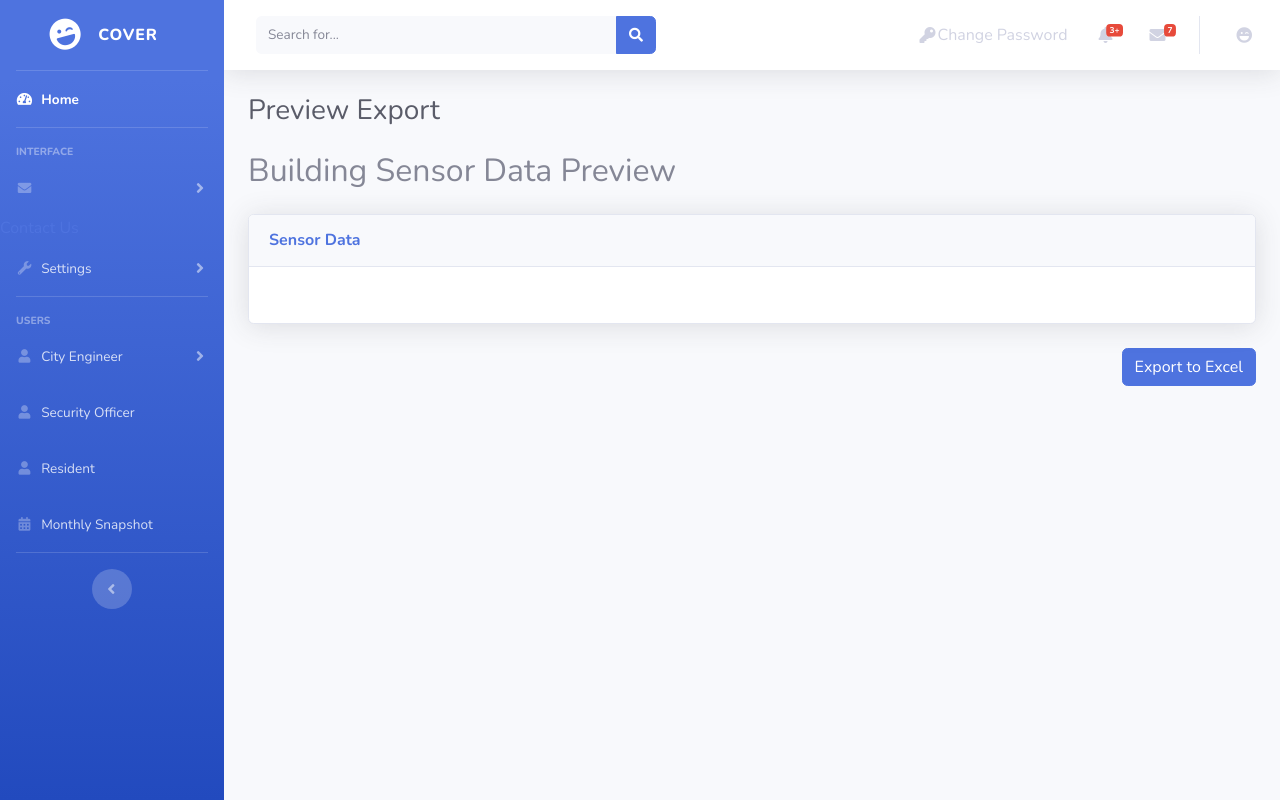
After one commit to BS-PMC-2024/BS-PMC-2024-Team2, a Flask app: page /engineer/preview_export in a window 1280 px wide. The commit adds this page. Run offline with Flask 3, Linux system fonts and the light colour scheme; the visitor is signed in with stand-in values (Sample User, id 1); data that the repository does not hold is empty; some libraries are stand-ins or nearby versions.

Commit message:
SBPMC242-9 export to excel sensor data for engineer

```diff
--- a/Requirements.txt
+++ b/Requirements.txt
@@ -3,3 +3,4 @@ Flask-PyMongo
 pytest
 pymongo[srv]==3.11
 python-dotenv
+xlsxwriter
--- a/app/modules/users/engineer/routes.py
+++ b/app/modules/users/engineer/routes.py
@@ -1,14 +1,19 @@
-from flask import Blueprint, request, render_template, redirect, url_for, flash, session
+from flask import Blueprint, request, render_template, redirect, url_for, flash, session, send_file
 import pymongo
 import os
+import pandas as pd
+from io import BytesIO
 
 engineer_bp = Blueprint('engineer', __name__)
 
 db_username = os.environ.get('DB_USERNAME', None)
 db_password = os.environ.get('DB_PASSWORD', None)
 client = pymongo.MongoClient(f"mongodb+srv://{db_username}:{db_password}@team2interactivetables.g85jafu.mongodb.net/?retryWrites=true&w=majority&appName=Team2InteractiveTables")
-db = client.get_database("Cover")
-residents_db = db['Residents']
+db_Cover = client.get_database("Cover")
+residents_db = db_Cover['Residents']
+
+db_Sensor = client.get_database("Data")
+sensors_collection = db_Sensor['Sensor_Data']
 
 @engineer_bp.route('/ResidentsInfo')
 def ResidentsInfo():
@@ -18,3 +23,44 @@ def ResidentsInfo():
     else:
         flash('You need to log in first', 'danger')
         return redirect(url_for('users.login'))
+
+@engineer_bp.route('/preview_export', methods=['GET'])
+def preview_export():
+    if session.get('username') != 'engineer':
+        return redirect(url_for('users.dashboard'))
+
+    # Fetch sensor data from the database
+    sensor_data = list(sensors_collection.find({}))
+    df = pd.DataFrame(sensor_data)
+
+    # Render the data in a preview template
+    return render_template('preview_export.html', tables=df.to_html(classes='table table-striped', index=False))
+    # return render_template('preview_export.html', tables=[df.to_html(classes='table table-striped')], titles=df.columns.values)
+
+@engineer_bp.route('/export')
+def export():
+    if session.get('username') != 'engineer':
+        return redirect(url_for('users.dashboard'))
+
+    # Fetch sensor data from the database
+    sensor_data = list(sensors_collection.find({}))
+    df = pd.DataFrame(sensor_data)
+
+    # Create a BytesIO buffer for the Excel file
+    buffer = BytesIO()
+    with pd.ExcelWriter(buffer, engine='xlsxwriter') as writer:
+        df.to_excel(writer, index=False, sheet_name='Sensor Data')
+
+        # Add additional sheets or enhancements here
+        workbook = writer.book
+        worksheet = writer.sheets['Sensor Data']
+
+        # Example: Add a summary
+        worksheet.write('K1', 'Summary')
+        worksheet.write('K2', 'Average Temperature')
+        worksheet.write('L2', df['Temperature'].mean())
+        worksheet.write('K3', 'Average Vibration')
+        worksheet.write('L3', df['Vibration SD'].mean())
+
+    buffer.seek(0)
+    return send_file(buffer, as_attachment=True, download_name='sensor_data.xlsx', mimetype='application/vnd.openxmlformats-officedocument.spreadsheetml.sheet')
--- a/app/modules/users/resident/routes.py
+++ b/app/modules/users/resident/routes.py
@@ -1,4 +1,4 @@
-from flask import Blueprint, jsonify, request, render_template
+from flask import Blueprint, jsonify, redirect, request, render_template
 from pymongo import MongoClient
 from datetime import datetime, timedelta
 import os
@@ -31,7 +31,7 @@ def monthly_snapshot():
         }
     }))
 
-    print(f"Fetched sensor data: {sensor_data}")
+    #print(f"Fetched sensor data: {sensor_data}")
 
     # Process the data to create a snapshot (e.g., average values, alerts)
     snapshot = process_sensor_data(sensor_data)
@@ -52,7 +52,7 @@ def process_sensor_data(sensor_data):
     print(f"Processing {len(sensor_data)} records")
 
     for record in sensor_data:
-        print(f"Processing record: {record}")
+        #print(f"Processing record: {record}")
         total_temp += record['Temperature']
         total_vibration += record['Vibration SD']
         count += 1
--- a/app/modules/users/routes.py
+++ b/app/modules/users/routes.py
@@ -26,6 +26,7 @@ def login():
         user = user_model.find_user(username, password)
         if user:
             session['username'] = username
+            session['user_role'] = 'engineer' if username == 'engineer' else 'other'  # Assuming the username 'engineer' is the engineer role
             flash('Login successful!', 'success')
             return redirect(url_for('users.dashboard'))
         else:
--- /dev/null
+++ b/app/templates/preview_export.html
@@ -0,0 +1,92 @@
+<!DOCTYPE html>
+<html lang="en">
+
+<head>
+    <meta charset="utf-8">
+    <meta http-equiv="X-UA-Compatible" content="IE=edge">
+    <meta name="viewport" content="width=device-width, initial-scale=1, shrink-to-fit=no">
+    <meta name="description" content="">
+    <meta name="author" content="">
+
+    <title>Preview Export</title>
+
+    <!-- Custom fonts for this template-->
+    <link href="{{ url_for('static', filename='vendor/fontawesome-free/css/all.min.css') }}" rel="stylesheet" type="text/css">
+    <link href="https://fonts.googleapis.com/css?family=Nunito:200,200i,300,300i,400,400i,600,600i,700,700i,800,800i,900,900i" rel="stylesheet">
+
+    <!-- Custom styles for this template-->
+    <link href="{{ url_for('static', filename='css/sb-admin-2.min.css') }}" rel="stylesheet">
+    <style>
+        .table-responsive {
+            max-height: 400px; /* Adjust height as needed */
+            overflow-y: auto;
+        }
+    </style>
+</head>
+
+<body id="page-top">
+
+    <!-- Page Wrapper -->
+    <div id="wrapper">
+
+        {% include 'partials/sidebar.html' %}
+
+        <!-- Content Wrapper -->
+        <div id="content-wrapper" class="d-flex flex-column">
+
+            <!-- Main Content -->
+            <div id="content">
+
+                {% include 'partials/topbar.html' %}
+
+                <!-- Begin Page Content -->
+                <div class="container-fluid">
+
+                    <!-- Page Heading -->
+                    <div class="d-sm-flex align-items-center justify-content-between mb-4">
+                        <h1 class="h3 mb-0 text-gray-800">Preview Export</h1>
+                    </div>
+
+                    <div class="row">
+                        <div class="col-lg-12 mb-4">
+                            <h2 class="mb-4">Building Sensor Data Preview</h2>
+                            <div class="card shadow mb-4">
+                                <div class="card-header py-3">
+                                    <h6 class="m-0 font-weight-bold text-primary">Sensor Data</h6>
+                                </div>
+                                <div class="card-body">
+                                    <div class="table-responsive">
+                                        {{ tables|safe }}
+                                    </div>
+                                </div>
+                            </div>
+                            <div class="text-right">
+                                <a href="{{ url_for('engineer.export') }}" class="btn btn-primary">Export to Excel</a>
+                            </div>
+                        </div>
+                    </div>
+
+                </div>
+                <!-- /.container-fluid -->
+
+            </div>
+            <!-- End of Main Content -->
+
+        </div>
+        <!-- End of Content Wrapper -->
+
+    </div>
+    <!-- End of Page Wrapper -->
+
+    <!-- Bootstrap core JavaScript-->
+    <script src="{{ url_for('static', filename='vendor/jquery/jquery.min.js') }}"></script>
+    <script src="{{ url_for('static', filename='vendor/bootstrap/js/bootstrap.bundle.min.js') }}"></script>
+
+    <!-- Core plugin JavaScript-->
+    <script src="{{ url_for('static', filename='vendor/jquery-easing/jquery.easing.min.js') }}"></script>
+
+    <!-- Custom scripts for all pages-->
+    <script src="{{ url_for('static', filename='js/sb-admin-2.min.js') }}"></script>
+</body>
+
+</html>
```
Also changed, not shown: app/main_cover.py (+58 -2 lines), app/templates/index.html (+8 -0 lines).
